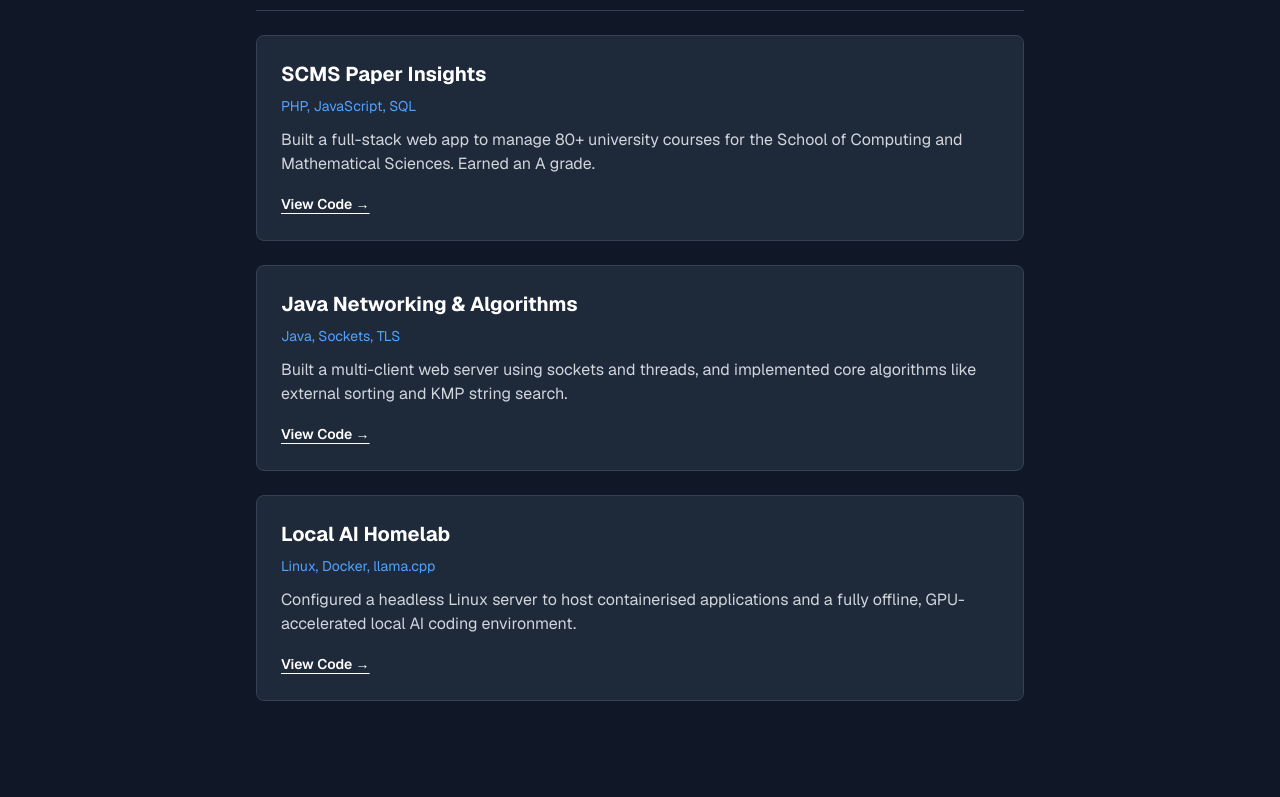
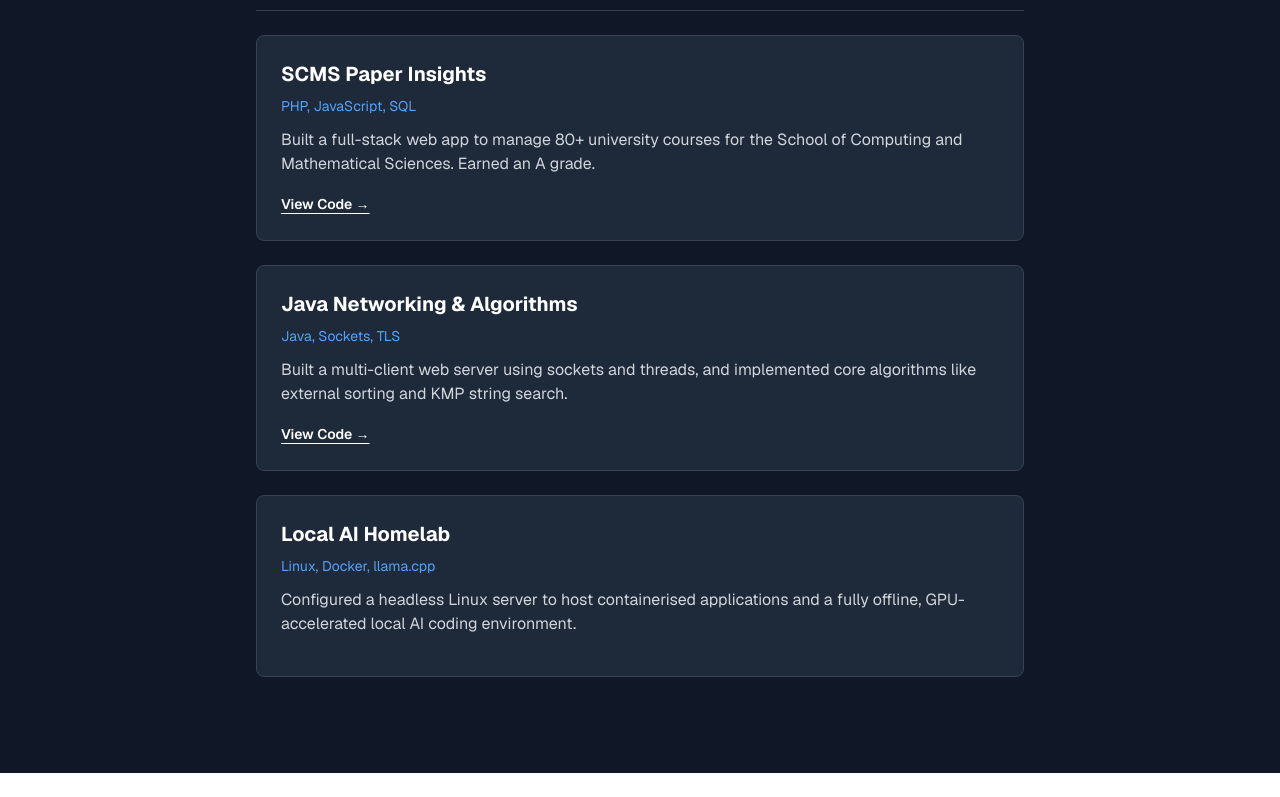
Before and after one commit to hirangreening/my-portfolio, a Next.js app: page / in a window 1280 px wide. Shown: the part 370-1167 px from the top of the page. After the commit the page ends 1143 px from the top, so only its background shows below. Built offline with nearby package versions, Linux system fonts and the light colour scheme.

Commit message:
fix: resolve empty link rendering for homelab project

```diff
--- a/app/page.tsx
+++ b/app/page.tsx
@@ -4,19 +4,19 @@ export default function Home() {
       title: "SCMS Paper Insights",
       tech: "PHP, JavaScript, SQL",
       description: "Built a full-stack web app to manage 80+ university courses for the School of Computing and Mathematical Sciences. Earned an A grade.",
-      link: "https://github.com/hirangreening/scms-paper-insights"
+      link: "https://github.com/hirangreening" // Change this to the specific repo link
     },
     {
       title: "Java Networking & Algorithms",
       tech: "Java, Sockets, TLS",
       description: "Built a multi-client web server using sockets and threads, and implemented core algorithms like external sorting and KMP string search.",
-      link: "https://github.com/hirangreening/java-networking-scripts"
+      link: "https://github.com/hirangreening" // Change this to the specific repo link
     },
     {
       title: "Local AI Homelab",
       tech: "Linux, Docker, llama.cpp",
       description: "Configured a headless Linux server to host containerised applications and a fully offline, GPU-accelerated local AI coding environment.",
-      link: ""
+      link: "" // Empty string means no button will render
     }
   ];
 
@@ -29,10 +29,10 @@ export default function Home() {
           Computer Science Graduate | Full-Stack Developer | Homelab Tinkerer
         </p>
         <div className="flex justify-center gap-4">
-          <a href="https://github.com/hirangreening" target="_blank" className="bg-blue-600 px-6 py-2 rounded-lg font-semibold hover:bg-blue-700 transition">
+          <a href="https://github.com/hirangreening" target="_blank" rel="noopener noreferrer" className="bg-blue-600 px-6 py-2 rounded-lg font-semibold hover:bg-blue-700 transition">
             GitHub
           </a>
-          <a href="https://linkedin.com/in/hiran-greening" target="_blank" className="bg-gray-700 px-6 py-2 rounded-lg font-semibold hover:bg-gray-600 transition">
+          <a href="https://linkedin.com/in/hiran-greening" target="_blank" rel="noopener noreferrer" className="bg-gray-700 px-6 py-2 rounded-lg font-semibold hover:bg-gray-600 transition">
             LinkedIn
           </a>
         </div>
@@ -47,9 +47,13 @@ export default function Home() {
               <h3 className="text-xl font-bold mb-2">{project.title}</h3>
               <p className="text-sm text-blue-400 mb-3">{project.tech}</p>
               <p className="text-gray-300 mb-4">{project.description}</p>
-              <a href={project.link} target="_blank" className="text-sm font-semibold text-white hover:text-blue-400 underline underline-offset-4">
-                View Code &rarr;
-              </a>
+
+              {/* This line checks if there is a link, and only shows the button if there is one */}
+              {project.link && (
+                <a href={project.link} target="_blank" rel="noopener noreferrer" className="text-sm font-semibold text-white hover:text-blue-400 underline underline-offset-4">
+                  View Code &rarr;
+                </a>
+              )}
             </div>
           ))}
         </div>
```
